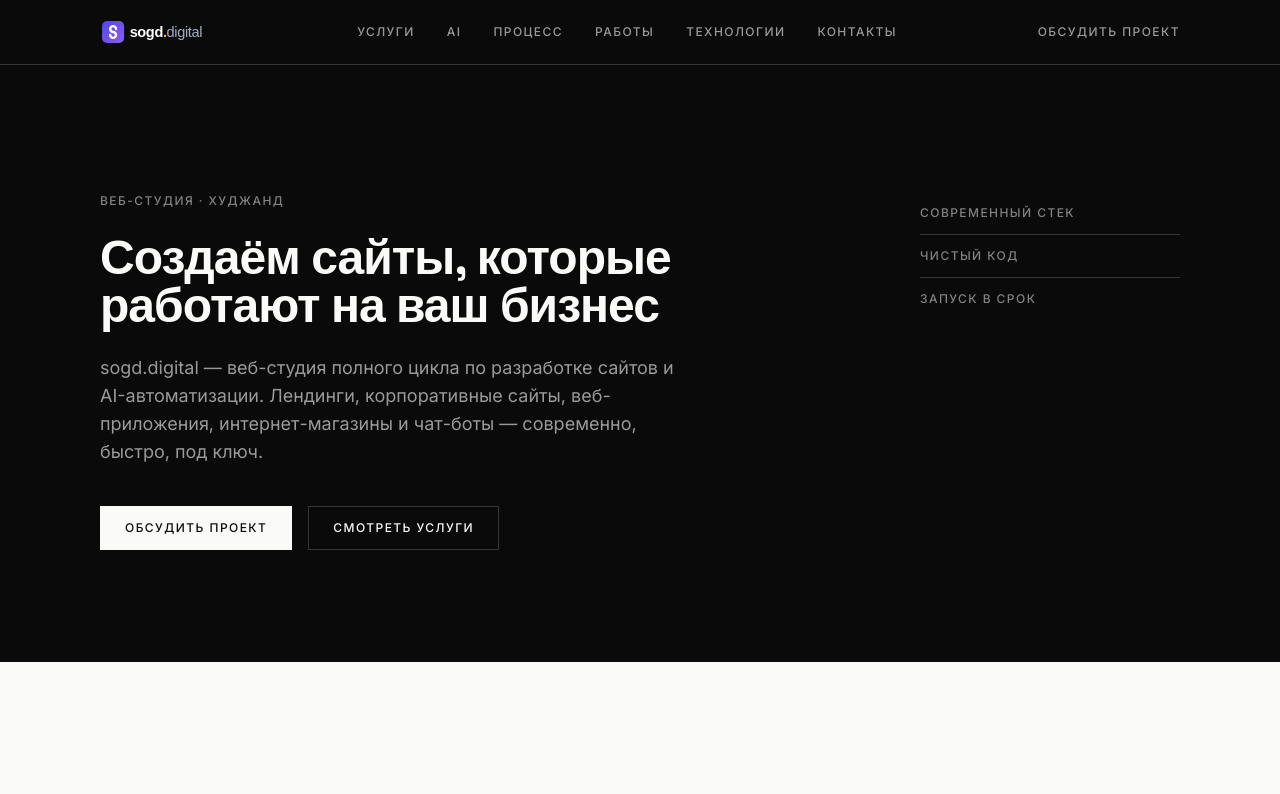
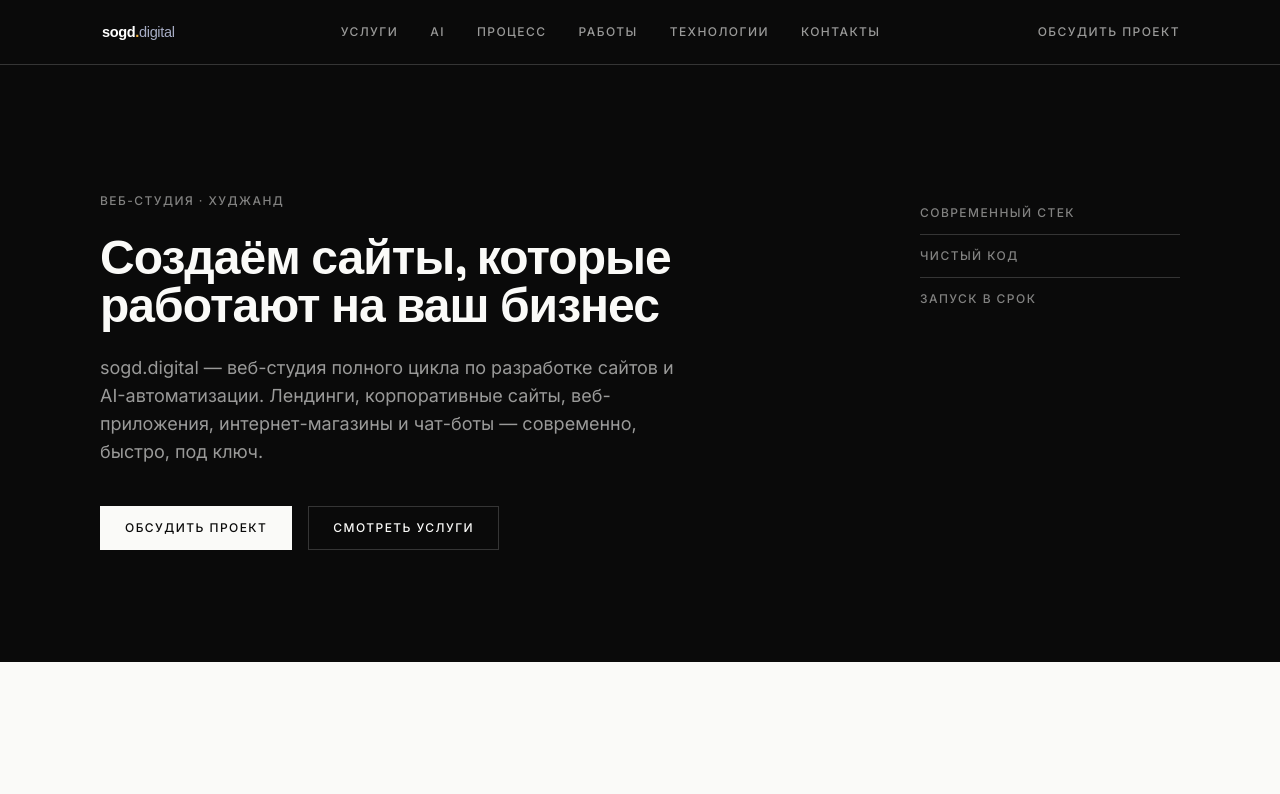
Before and after one commit to officialmanuchehr/sogd-digital, a Next.js app: page / in a window 1280 px wide. Shown: the top 794 px of the page. Built offline with nearby package versions, Linux system fonts and the light colour scheme.

Commit message:
Remove the S-symbol from the logo
Strips the gradient icon badge from both logo SVGs, leaving a clean
sogd.digital wordmark, and re-crops the viewBox to remove the dead
space the icon left behind.

Co-Authored-By: Claude Sonnet 5 <noreply@anthropic.com>

```diff
--- a/src/components/Footer.tsx
+++ b/src/components/Footer.tsx
@@ -18,7 +18,7 @@ export function Footer() {
           <Image
             src="/logo/sogd-logo-light.svg"
             alt="sogd.digital"
-            width={117}
+            width={84}
             height={32}
             className="h-8 w-auto"
           />
--- a/src/components/Header.tsx
+++ b/src/components/Header.tsx
@@ -27,7 +27,7 @@ export function Header() {
           <Image
             src="/logo/sogd-logo-dark.svg"
             alt="sogd.digital"
-            width={117}
+            width={84}
             height={32}
             className="h-8 w-auto"
             priority
```
Also changed, not shown: public/logo/sogd-logo-dark.svg, public/logo/sogd-logo-light.svg.
